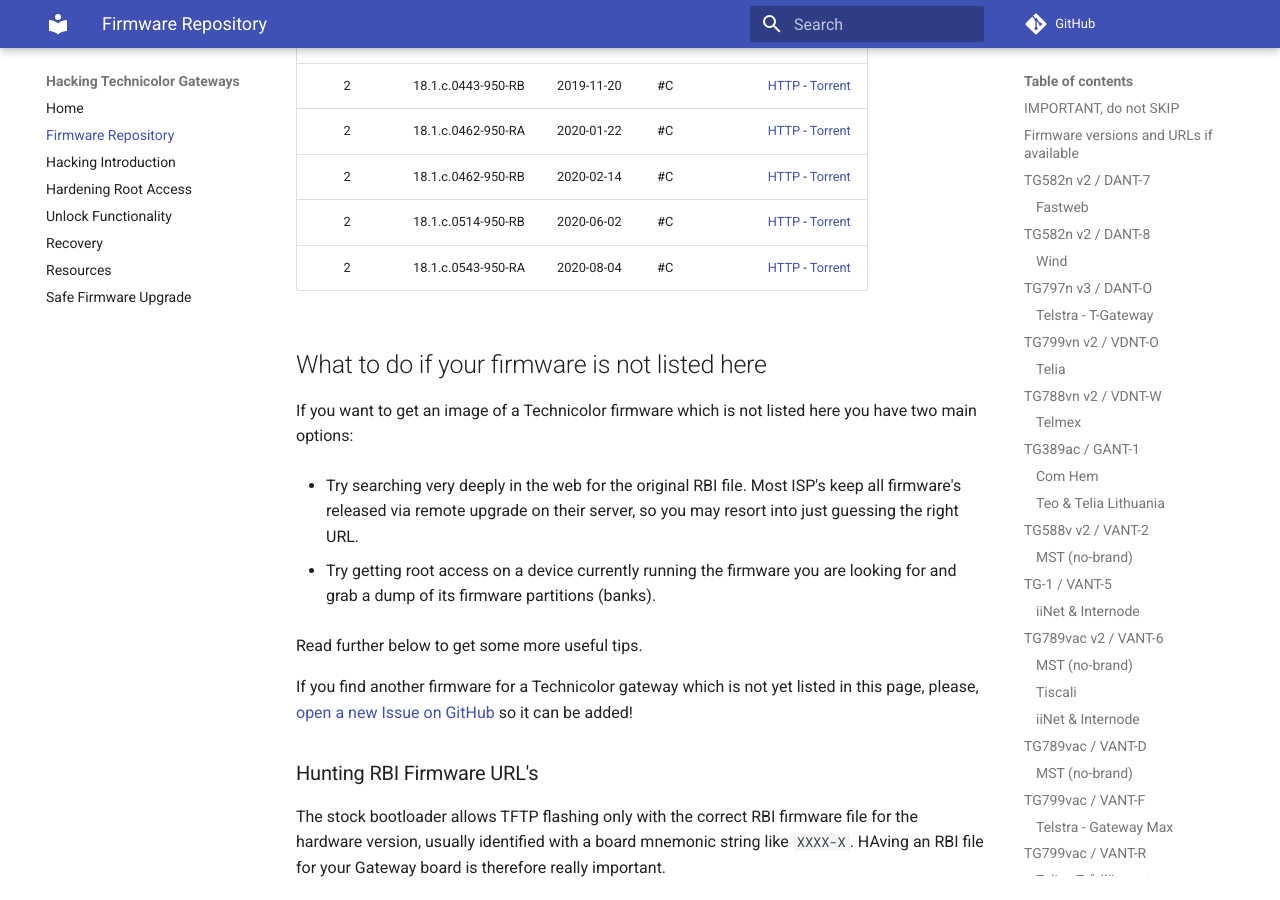
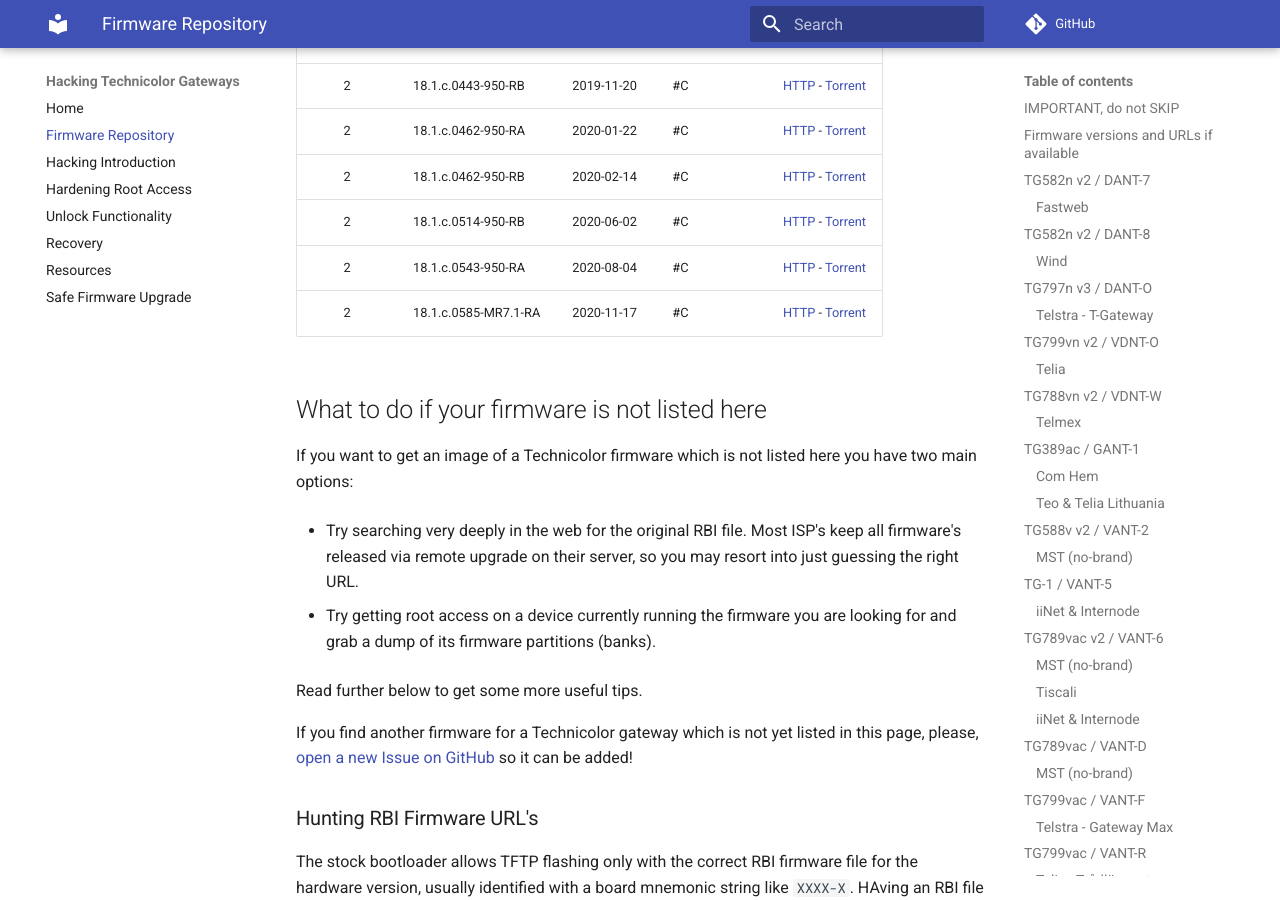
Before and after one commit to hack-technicolor/hack-technicolor, an MkDocs documentation site: the page built from docs/Repository.md, in a window 1280 px wide and 900 px high, scrolled down 19297 px. Built offline with MkDocs 1.6.1 and Material for MkDocs 9.7.7, drawn with Linux system fonts in a browser that asks for light colours; comment, search, counter and statistics services are not loaded.

Commit message:
vcnt-a: add telstra 18.1.c.0585-MR7.1-RA

```diff
--- a/docs/Repository.md
+++ b/docs/Repository.md
@@ -198,7 +198,7 @@
 | Type   | Version          | Timestamp  | Root Strategy | Mirror |
 |:------:|:-----------------|:-----------|:--------------|:-------|
 | 2      | 16.3.7190        | 2016-10-06 | #A            | [HTTPS](https://github.com/hack-technicolor/hack-technicolor/raw/master/firmware/myrepublic-vbnt-l_16.3.7190-2761005-bank_dump.xz) - *note: this **IS NOT** an RBI firmware, it is a raw bank dump, you can't use with TFTP or regular firmware upgrade tools* |
-| 2      | 16.3.7190        | 2017-09-07 | #A            | [Torrent](https://github.com/hack-technicolor/hack-technicolor/blob/master/torrents/vant-w/vbnt-l_16.3.7190-2761003-20170907085601-501361d1f0abcd3206e49f0897c4a6cca07a114d.rbi.torrent?raw=true) |
+| 2      | 16.3.7190        | 2017-09-07 | #A            | [Torrent](https://github.com/hack-technicolor/hack-technicolor/blob/master/torrents/vbnt-l/vbnt-l_16.3.7190-2761003-20170907085601-501361d1f0abcd3206e49f0897c4a6cca07a114d.rbi.torrent?raw=true) |
 
 ## TG799vac Xtream / VANT-W
 
@@ -321,7 +321,7 @@
 
 | Type   | Version   | Timestamp  | Root Strategy | Mirror |
 |:------:|:----------|:-----------|:--------------|:-------|
-| 2      | 17.3.0165 | 2018-02-28 | #D            | [HTTPS](https://github.com/hack-technicolor/hack-technicolor/blob/master/torrents/vbnt-k/MST%20DGA4130%2017.3.0165.1681007.rbi.torrent?raw=true) |
+| 2      | 17.3.0165 | 2018-02-28 | #D            | [Torrent](https://github.com/hack-technicolor/hack-technicolor/blob/master/torrents/vbnt-k/MST%20DGA4130%2017.3.0165.1681007.rbi.torrent?raw=true) |
 
 ### Tiscali
 
@@ -494,18 +494,19 @@
 
 ### Telstra - Smart Modem (Gen2)
 
-| Type   | Version            | Timestamp  | Root Strategy | Mirror |
-|:------:|:-------------------|:-----------|:--------------|:-------|
-| 2      | 18.1.c.0215-950-RA | -          | #A #C         | [HTTP](http://fwstore.bdms.telstra.net/Technicolor_vcnt-a_CRF867-18.1.c.0215-950-RA/vcnt-a_CRF867-18.1.c.0215-950-RA.rbi) - [Torrent](https://github.com/hack-technicolor/hack-technicolor/blob/master/torrents/vcnt-a/vcnt-a_CRF867-18.1.c.0215-950-RA.rbi.torrent?raw=true) |
-| 2      | 18.1.c.0241-950-RA | -          | #C            | [HTTP](http://fwstore.bdms.telstra.net/Technicolor_vcnt-a_CRF899-18.1.c.0241-950-RA/vcnt-a_CRF899-18.1.c.0241-950-RA.rbi) - [Torrent](https://github.com/hack-technicolor/hack-technicolor/blob/master/torrents/vcnt-a/vcnt-a_CRF899-18.1.c.0241-950-RA.rbi.torrent?raw=true) |
-| 2      | 18.1.c.0283-950-RA | -          | #C            | [HTTP](http://fwstore.bdms.telstra.net/Technicolor_vcnt-a_CRF916-18.1.c.0283-950-RA/vcnt-a_CRF916-18.1.c.0283-950-RA.rbi) - [Torrent](https://github.com/hack-technicolor/hack-technicolor/blob/master/torrents/vcnt-a/vcnt-a_CRF916-18.1.c.0283-950-RA.rbi.torrent?raw=true) |
-| 2      | 18.1.c.0347-950-RC | -          | #A #C         | [HTTP](http://fwstore.bdms.telstra.net/Technicolor_vcnt-a_CRF947-18.1.c.0347-950-RC/vcnt-a_CRF947-18.1.c.0347-950-RC.rbi) - [Torrent](https://github.com/hack-technicolor/hack-technicolor/blob/master/torrents/vcnt-a/vcnt-a_CRF947-18.1.c.0347-950-RC.rbi.torrent?raw=true) |
-| 2      | 18.1.c.0384-950-RB | -          | #C            | [HTTP](http://fwstore.bdms.telstra.net/Technicolor_vcnt-a_CRF964-18.1.c.0384-950-RB/vcnt-a_CRF964-18.1.c.0384-950-RB.rbi) - [Torrent](https://github.com/hack-technicolor/hack-technicolor/blob/master/torrents/vcnt-a/vcnt-a_CRF964-18.1.c.0384-950-RB.rbi.torrent?raw=true) |
-| 2      | 18.1.c.0443-950-RB | 2019-11-20 | #C            | [HTTP](http://fwstore.bdms.telstra.net/Technicolor_vcnt-a_CRF983-18.1.c.0443-950-RB/vcnt-a_CRF983-18.1.c.0443-950-RB.rbi) - [Torrent](https://github.com/hack-technicolor/hack-technicolor/blob/master/torrents/vcnt-a/vcnt-a_CRF983-18.1.c.0443-950-RB.rbi.torrent?raw=true) |
-| 2      | 18.1.c.0462-950-RA | 2020-01-22 | #C            | [HTTP](http://fwstore.bdms.telstra.net/Technicolor_vcnt-a_CRF991-18.1.c.0462-950-RA/vcnt-a_CRF991-18.1.c.0462-950-RA.rbi) - [Torrent](https://github.com/hack-technicolor/hack-technicolor/blob/master/torrents/vcnt-a/vcnt-a_CRF991-18.1.c.0462-950-RA.rbi.torrent?raw=true) |
-| 2      | 18.1.c.0462-950-RB | 2020-02-14 | #C            | [HTTP](http://fwstore.bdms.telstra.net/Technicolor_vcnt-a_CRF994-18.1.c.0462-950-RB/vcnt-a_CRF994-18.1.c.0462-950-RB.rbi) - [Torrent](https://github.com/hack-technicolor/hack-technicolor/blob/master/torrents/vcnt-a/vcnt-a_CRF994-18.1.c.0462-950-RB.rbi.torrent?raw=true) |
-| 2      | 18.1.c.0514-950-RB | 2020-06-02 | #C            | [HTTP](http://fwstore.bdms.telstra.net/Technicolor_vcnt-a_ACR-13-18.1.c.0514-950-RB/vcnt-a_ACR-13-18.1.c.0514-950-RB.rbi) - [Torrent](https://github.com/hack-technicolor/hack-technicolor/blob/master/torrents/vcnt-a/vcnt-a_ACR-13-18.1.c.0514-950-RB.rbi.torrent?raw=true) |
-| 2      | 18.1.c.0543-950-RA | 2020-08-04 | #C            | [HTTP](http://fwstore.bdms.telstra.net/Technicolor_vcnt-a_18.1.c.0543-950-RA/vcnt-a_18.1.c.0543-950-RA.rbi) - [Torrent](https://github.com/hack-technicolor/hack-technicolor/blob/master/torrents/vcnt-a/vcnt-a_18.1.c.0543-950-RA.rbi.torrent?raw=true) |
+| Type   | Version              | Timestamp  | Root Strategy | Mirror |
+|:------:|:---------------------|:-----------|:--------------|:-------|
+| 2      | 18.1.c.0215-950-RA   | -          | #A #C         | [HTTP](http://fwstore.bdms.telstra.net/Technicolor_vcnt-a_CRF867-18.1.c.0215-950-RA/vcnt-a_CRF867-18.1.c.0215-950-RA.rbi) - [Torrent](https://github.com/hack-technicolor/hack-technicolor/blob/master/torrents/vcnt-a/vcnt-a_CRF867-18.1.c.0215-950-RA.rbi.torrent?raw=true) |
+| 2      | 18.1.c.0241-950-RA   | -          | #C            | [HTTP](http://fwstore.bdms.telstra.net/Technicolor_vcnt-a_CRF899-18.1.c.0241-950-RA/vcnt-a_CRF899-18.1.c.0241-950-RA.rbi) - [Torrent](https://github.com/hack-technicolor/hack-technicolor/blob/master/torrents/vcnt-a/vcnt-a_CRF899-18.1.c.0241-950-RA.rbi.torrent?raw=true) |
+| 2      | 18.1.c.0283-950-RA   | -          | #C            | [HTTP](http://fwstore.bdms.telstra.net/Technicolor_vcnt-a_CRF916-18.1.c.0283-950-RA/vcnt-a_CRF916-18.1.c.0283-950-RA.rbi) - [Torrent](https://github.com/hack-technicolor/hack-technicolor/blob/master/torrents/vcnt-a/vcnt-a_CRF916-18.1.c.0283-950-RA.rbi.torrent?raw=true) |
+| 2      | 18.1.c.0347-950-RC   | -          | #A #C         | [HTTP](http://fwstore.bdms.telstra.net/Technicolor_vcnt-a_CRF947-18.1.c.0347-950-RC/vcnt-a_CRF947-18.1.c.0347-950-RC.rbi) - [Torrent](https://github.com/hack-technicolor/hack-technicolor/blob/master/torrents/vcnt-a/vcnt-a_CRF947-18.1.c.0347-950-RC.rbi.torrent?raw=true) |
+| 2      | 18.1.c.0384-950-RB   | -          | #C            | [HTTP](http://fwstore.bdms.telstra.net/Technicolor_vcnt-a_CRF964-18.1.c.0384-950-RB/vcnt-a_CRF964-18.1.c.0384-950-RB.rbi) - [Torrent](https://github.com/hack-technicolor/hack-technicolor/blob/master/torrents/vcnt-a/vcnt-a_CRF964-18.1.c.0384-950-RB.rbi.torrent?raw=true) |
+| 2      | 18.1.c.0443-950-RB   | 2019-11-20 | #C            | [HTTP](http://fwstore.bdms.telstra.net/Technicolor_vcnt-a_CRF983-18.1.c.0443-950-RB/vcnt-a_CRF983-18.1.c.0443-950-RB.rbi) - [Torrent](https://github.com/hack-technicolor/hack-technicolor/blob/master/torrents/vcnt-a/vcnt-a_CRF983-18.1.c.0443-950-RB.rbi.torrent?raw=true) |
+| 2      | 18.1.c.0462-950-RA   | 2020-01-22 | #C            | [HTTP](http://fwstore.bdms.telstra.net/Technicolor_vcnt-a_CRF991-18.1.c.0462-950-RA/vcnt-a_CRF991-18.1.c.0462-950-RA.rbi) - [Torrent](https://github.com/hack-technicolor/hack-technicolor/blob/master/torrents/vcnt-a/vcnt-a_CRF991-18.1.c.0462-950-RA.rbi.torrent?raw=true) |
+| 2      | 18.1.c.0462-950-RB   | 2020-02-14 | #C            | [HTTP](http://fwstore.bdms.telstra.net/Technicolor_vcnt-a_CRF994-18.1.c.0462-950-RB/vcnt-a_CRF994-18.1.c.0462-950-RB.rbi) - [Torrent](https://github.com/hack-technicolor/hack-technicolor/blob/master/torrents/vcnt-a/vcnt-a_CRF994-18.1.c.0462-950-RB.rbi.torrent?raw=true) |
+| 2      | 18.1.c.0514-950-RB   | 2020-06-02 | #C            | [HTTP](http://fwstore.bdms.telstra.net/Technicolor_vcnt-a_ACR-13-18.1.c.0514-950-RB/vcnt-a_ACR-13-18.1.c.0514-950-RB.rbi) - [Torrent](https://github.com/hack-technicolor/hack-technicolor/blob/master/torrents/vcnt-a/vcnt-a_ACR-13-18.1.c.0514-950-RB.rbi.torrent?raw=true) |
+| 2      | 18.1.c.0543-950-RA   | 2020-08-04 | #C            | [HTTP](http://fwstore.bdms.telstra.net/Technicolor_vcnt-a_18.1.c.0543-950-RA/vcnt-a_18.1.c.0543-950-RA.rbi) - [Torrent](https://github.com/hack-technicolor/hack-technicolor/blob/master/torrents/vcnt-a/vcnt-a_18.1.c.0543-950-RA.rbi.torrent?raw=true) |
+| 2      | 18.1.c.0585-MR7.1-RA | 2020-11-17 | #C            | [HTTP](http://fwstore.bdms.telstra.net/Technicolor_vcnt-a_18.1.c.0585-MR7.1-RA.rbi/vcnt-a_18.1.c.0585-MR7.1-RA.rbi) - [Torrent](https://github.com/hack-technicolor/hack-technicolor/blob/master/torrents/vcnt-a/vcnt-a_18.1.c.0585-MR7.1-RA.rbi.torrent?raw=true) |
 
 ## What to do if your firmware is not listed here
 
```
Also changed, not shown: 1 other file.
